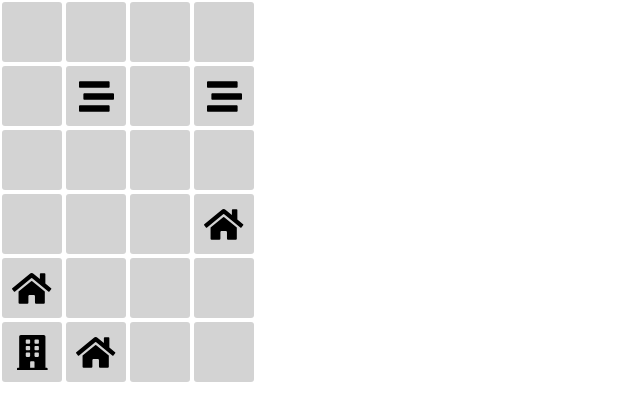
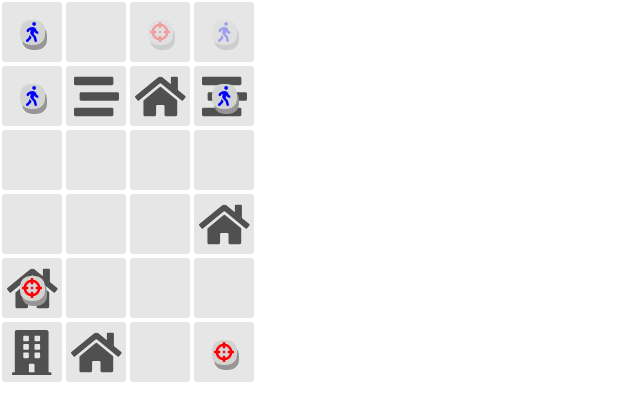
Before and after one commit to Sasooli/sniper-game, a React (Create React App) app: page / in a window 1280 px wide. Shown: the top 420 px of the page, without its empty margins (0-640 px from the left). Built offline with nearby package versions, Linux system fonts and the light colour scheme.

Commit message:
display soldier and sniper icons
Coloured soldier icon and gave pieces a background and shadow


Made flipped pieces semi-opaque


Fixed some errors / warnings


Increased terrain icon size


Remove duplicate key

```diff
--- a/src/App.tsx
+++ b/src/App.tsx
@@ -2,9 +2,11 @@ import React from 'react';
 import './App.css';
 import Board from './display/board';
 import BoardState, {TerrainTypes} from './game-state/BoardState';
+import BoardPieces from './game-state/BoardPieces';
+import {PieceType} from './game-objects/GamePiece';
 
 function App() {
-  //TOD: remove this hard-coded terrain setup
+  //TODO: remove this hard-coded terrain setup
   let boardState = new BoardState(4, 6);
   boardState.setTerrain(1,1, TerrainTypes.Rubble);
   boardState.setTerrain(3,1, TerrainTypes.Rubble);
@@ -12,9 +14,19 @@ function App() {
   boardState.setTerrain(0,4, TerrainTypes.Building);
   boardState.setTerrain(0,5, TerrainTypes.Tower);
   boardState.setTerrain(1,5, TerrainTypes.Building);
+  boardState.setTerrain(2,1, TerrainTypes.Building);
+  //TODO: remove this hard-coded piece setup
+  let boardPieces = new BoardPieces();
+  boardPieces.placeNewPiece(0,0, PieceType.Soldier);
+  boardPieces.placeNewPiece(0,1, PieceType.Soldier);
+  boardPieces.placeNewPiece(3,5, PieceType.Sniper);
+  boardPieces.placeNewPiece(0,4, PieceType.Sniper);
+  boardPieces.placeNewPiece(3,1, PieceType.Soldier);
+  boardPieces.placeNewPiece(2,0, PieceType.Sniper, true);
+  boardPieces.placeNewPiece(3,0, PieceType.Soldier, true);
   return (
     <div className="App">
-        <Board boardState={boardState} />
+        <Board boardState={boardState} boardPieces={boardPieces} />
     </div>
   );
 }
--- a/src/display/board.tsx
+++ b/src/display/board.tsx
@@ -2,19 +2,26 @@ import React from 'react';
 import BoardState from '../game-state/BoardState';
 import './board.css';
 import Square from './square';
+import BoardPieces from '../game-state/BoardPieces';
 
 export type BoardProps = {
     boardState: BoardState;
+    boardPieces: BoardPieces;
 }
 
-function Board({boardState}: BoardProps) {
+function Board({boardState, boardPieces}: BoardProps) {
     const terrain = boardState.getAllTerrain();
     return (
         <div className={'grid-container'}>
             {terrain.map((terrainCol, colIndex) => (
-                <div key={colIndex} className='grid-col'>
+                <div className='grid-col' key={`col-${colIndex}`}>
                 {terrainCol.map((terrainType, rowIndex) =>
-                    <Square key={rowIndex} terrainType={terrainType} xCoord={colIndex} yCoord={rowIndex} />
+                    <Square
+                        terrainType={terrainType}
+                        xCoord={colIndex}
+                        yCoord={rowIndex}
+                        piece={boardPieces.findPieceAt(colIndex, rowIndex)}
+                        key={`square-${colIndex}-${rowIndex}`} />
                     )}
                 </div>
             ))}
--- a/src/display/square.css
+++ b/src/display/square.css
@@ -1,14 +1,49 @@
 .grid-item {
-    display: flex;
-    justify-content: center;
-    align-items: center;
-    background-color: lightgrey;
+    display: grid;
+    grid-template: 1fr / 1fr;
+    place-items: center;
+    background-color: rgb(230, 230, 230);
     border-radius: 3px;
     width: 60px;
     height: 60px;
     margin: 2px;
 }
 
+.grid-item > * {
+    grid-column: 1 / 1;
+    grid-row: 1 / 1;
+}
+
 .terrain-icon {
-    font-size: 35px;
+    position: relative;
+    font-size: 45px;
+    z-index: 1;
+    color: rgb(80, 80, 80);
 }
+
+.piece-container {
+    position: relative;
+    display: flex;
+    justify-content: center;
+    align-items: center;
+    z-index: 2;
+    background-color: rgba(211, 211, 211, 1);
+    box-shadow: 2px 5px rgb(150, 150, 150);
+    width: 25px;
+    height: 25px;
+    border-radius: 10px;
+}
+
+.flipped-piece-container {
+    opacity: 0.3;
+}
+
+.soldier-icon {
+    color: blue;
+    font-size: 20px;
+}
+
+.sniper-icon {
+    color: red;
+    font-size: 20px;
+}
--- a/src/display/square.tsx
+++ b/src/display/square.tsx
@@ -1,26 +1,35 @@
 import React from 'react';
 import {TerrainTypes} from '../game-state/BoardState';
 import './square.css';
-import {faHome} from '@fortawesome/free-solid-svg-icons';
-import {faBuilding} from '@fortawesome/free-solid-svg-icons';
-import {faStream} from '@fortawesome/free-solid-svg-icons';
+import {faBuilding, faHome, faStream, faWalking, faCrosshairs} from '@fortawesome/free-solid-svg-icons';
 import {FontAwesomeIcon} from '@fortawesome/react-fontawesome';
+import GamePiece, {PieceType} from "../game-objects/GamePiece";
 
 export type SquareProps = {
     terrainType: TerrainTypes;
     xCoord: number;
     yCoord: number;
+    piece?: GamePiece;
 }
 
-function Square({terrainType, xCoord, yCoord}: SquareProps) {
+function Square({terrainType, xCoord, yCoord, piece}: SquareProps) {
     const terrainIcon =
         terrainType === TerrainTypes.Building ? faHome
-        : terrainType === TerrainTypes.Tower ? faBuilding
-        : terrainType === TerrainTypes.Rubble ? faStream
-        : null;
+            : terrainType === TerrainTypes.Tower ? faBuilding
+            : terrainType === TerrainTypes.Rubble ? faStream
+            : null;
+    const pieceProperties =
+        piece?.getPieceType() === PieceType.Soldier ? { icon: faWalking, class: 'soldier-icon' }
+            : piece?.getPieceType() === PieceType.Sniper ? { icon: faCrosshairs, class: 'sniper-icon' }
+            : null;
     return (
         <div className='grid-item'>
             {terrainIcon && <FontAwesomeIcon icon={terrainIcon} className='terrain-icon' />}
+            {pieceProperties &&
+            <div className={`piece-container ${piece?.getIsFlipped() ? 'flipped-piece-container' : ''}`}>
+                <FontAwesomeIcon icon={pieceProperties.icon} className={pieceProperties.class} />
+            </div>
+            }
         </div>
     )
 }
--- a/src/game-state/BoardState.tsx
+++ b/src/game-state/BoardState.tsx
@@ -1,3 +1,10 @@
+export enum TerrainTypes {
+    Open,
+    Rubble,
+    Building,
+    Tower
+}
+
 export default class BoardState {
     get boardHeight(): number {
         return this._boardHeight;
@@ -27,10 +34,3 @@ export default class BoardState {
         return this.terrain;
     }
 }
-
-export enum TerrainTypes {
-    Open,
-    Rubble,
-    Building,
-    Tower
-}
```
